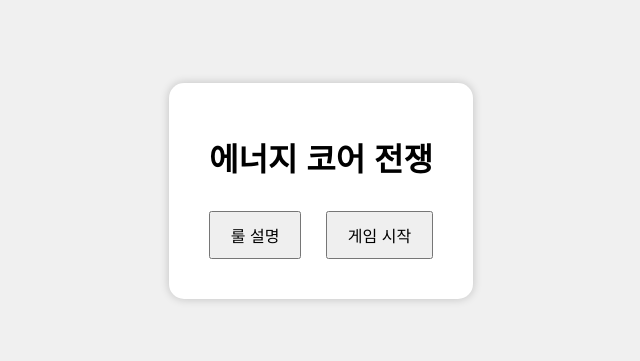
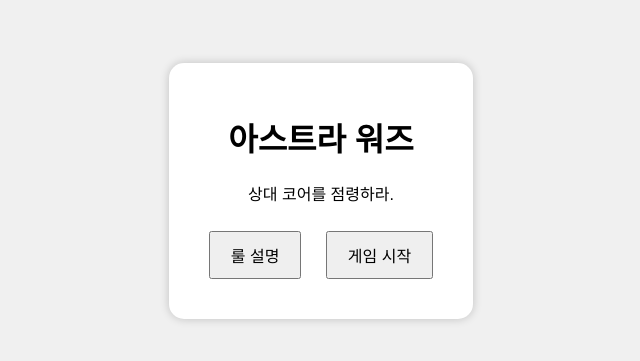
Before and after one commit to Hello4352/Ldje, a plain HTML site: page index.html in a window 1280 px wide. Shown: the part 209-570 px from the top of the page, without its empty margins (319-959 px from the left). Drawn offline with Linux system fonts and the light colour scheme.

Commit message:
Update index.html

```diff
--- a/index.html
+++ b/index.html
@@ -1,15 +1,19 @@
 <!DOCTYPE html>
 <html lang="ko">
 <head>
-  <meta charset="UTF-8">
-  <title>에너지 코어 전쟁</title>
+  <meta charset="UTF-8" />
+  <meta name="viewport" content="width=device-width,initial-scale=1" />
+  <title>아스트라 워즈 — 메인</title>
   <link rel="stylesheet" href="style.css">
 </head>
 <body>
-  <div class="menu">
-    <h1>에너지 코어 전쟁</h1>
-    <button onclick="location.href='rules.html'">룰 설명</button>
-    <button onclick="location.href='game.html'">게임 시작</button>
-  </div>
+  <main class="menu">
+    <h1>아스트라 워즈</h1>
+    <p>상대 코어를 점령하라.</p>
+    <div class="btns">
+      <button onclick="location.href='rules.html'">룰 설명</button>
+      <button onclick="location.href='game.html'">게임 시작</button>
+    </div>
+  </main>
 </body>
 </html>
```
